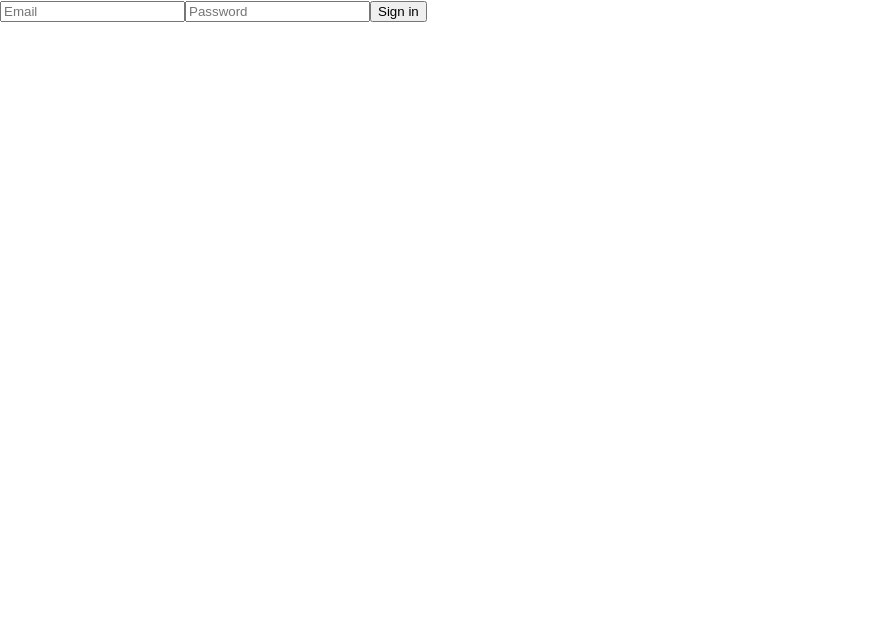
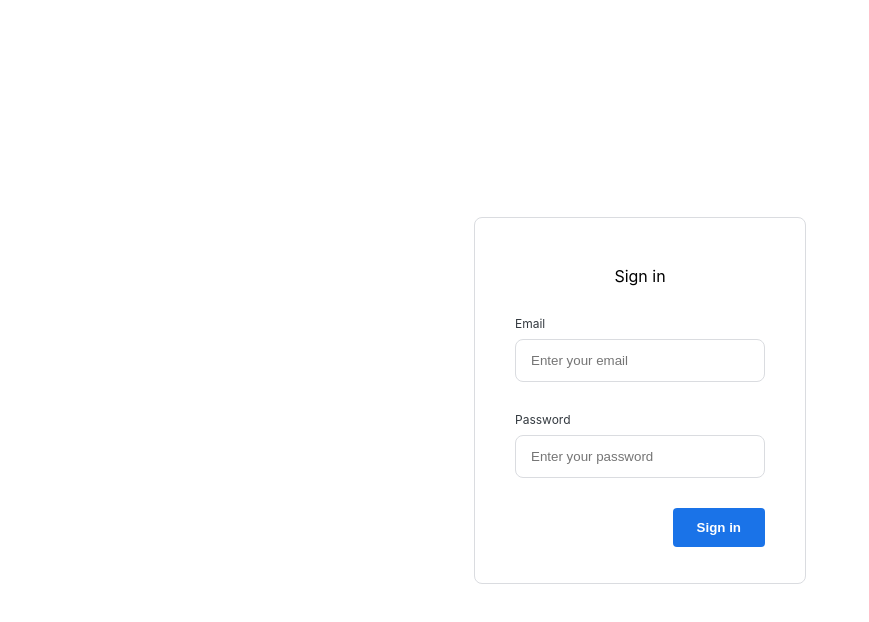
Before and after one commit to imnhsang/intro-reactjs, a React (Create React App) app in the folder login-register_page/: page /login in a window 1280 px wide. Shown: the top 622 px of the page, without its empty margins (0-869 px from the left). Built offline with nearby package versions, Linux system fonts and the light colour scheme; the HTML template or start-up script is replaced by a standard one.

Commit message:
add router auth done

```diff
--- a/login-register_page/src/App.js
+++ b/login-register_page/src/App.js
@@ -1,7 +1,7 @@
 import React from 'react'
 import { BrowserRouter as Router, Switch, Route } from 'react-router-dom'
 import Home from './components/00.Home'
-import Login from './components/auth/Login'
+import Login from './components/common/presentational/Template.Login'
 import PrivateRoute from './PrivateRoute'
 import Register from './components/auth/Register'
 
--- a/login-register_page/src/components/00.Home/index.js
+++ b/login-register_page/src/components/00.Home/index.js
@@ -2,7 +2,37 @@ import React from 'react'
 import styled from 'styled-components'
 import { useHistory } from 'react-router-dom'
 import { clearStorage } from '../../utils/utils'
-const SignoutButton = styled.button``
+
+const Wrapper = styled.div`
+	height: 100vh;
+	display: flex;
+  justify-content: center;
+  align-items:center;
+`
+const SignoutButton = styled.button`
+	outline: none;
+	cursor: pointer;
+	font-weight: 700;
+	background: #1a73e8;
+	border: none;
+	padding: 12px 24px;
+	color: #fff;
+	border-radius: 4px;
+	transition: transform 0.2s linear;
+	&:hover {
+		box-shadow: 4px 4px 0px #fff;
+		transform: translate(-4px, -4px);
+	}
+`
+const Title = styled.span`
+	width: 100%;
+	text-align: center;
+	margin-bottom: 30px;
+`
+const ActionWrapper = styled.div`
+	display: flex;
+	flex-direction: column;
+`
 
 const Home = () => {
 	const history = useHistory()
@@ -13,10 +43,12 @@ const Home = () => {
 	}
 
 	return (
-		<>
-			<div>Home page</div>
-			<SignoutButton onClick={handleSignout}>Sign out</SignoutButton>
-		</>
+		<Wrapper>
+			<ActionWrapper>
+				<Title>Home</Title>
+				<SignoutButton onClick={handleSignout}>Sign out</SignoutButton>
+			</ActionWrapper>
+		</Wrapper>
 	)
 }
 
--- a/login-register_page/src/components/auth/Login/index.js
+++ b/login-register_page/src/components/auth/Login/index.js
@@ -1,9 +1,23 @@
 import React from 'react'
 import LoginForm from './presentational/Form.Login'
+import styled from 'styled-components'
+
+const Wrapper = styled.div`
+  display:flex;
+  align-items:center;
+  width:100%;
+  height:100%;
+  justify-content:center;
+`
 
 const Login = ({ location }) => {
 	const referer = location.state || '/'
-	return <LoginForm referer={referer}></LoginForm>
+
+	return (
+		<Wrapper>
+			<LoginForm referer={referer}></LoginForm>
+		</Wrapper>
+	)
 }
 
 export default Login
--- a/login-register_page/src/components/auth/Login/presentational/Form.Login.js
+++ b/login-register_page/src/components/auth/Login/presentational/Form.Login.js
@@ -7,26 +7,67 @@ import PasswordInput from './Input.Password'
 import { isAuthenticated } from '../../../../utils/utils'
 import { setAccountToStorage } from '../../../../utils/utils'
 
-const ButtonSignin = styled.button``
+const Wrapper = styled.div`
+	width: 250px;
+	padding: 48px 40px 36px;
+	border-radius: 8px;
+	border: 1px solid #dadce0;
+	display: flex;
+	flex-direction: column;
+	align-items: flex-end;
+`
+const ButtonSignin = styled.button`
+	outline: none;
+	cursor: pointer;
+	font-weight: 700;
+	background: #1a73e8;
+	border: none;
+	padding: 12px 24px;
+	color: #fff;
+  border-radius: 4px;
+  transition: transform 0.2s linear;
+	&:hover {
+		box-shadow: 4px 4px 0px #fff;
+		transform: translate(-4px, -4px);
+	}
+`
+const Title = styled.span`
+	width: 100%;
+	text-align: center;
+	margin-bottom: 30px;
+`
 
 const LoginModal = ({ referer }) => {
 	const [email, setEmail] = useState('')
 	const [password, setPassword] = useState('')
+	const [error, setError] = useState('')
 
 	const history = useHistory()
 
 	const handleChangeEmail = (e) => {
+		setError('')
 		setEmail(e.target.value)
 	}
 
 	const handleChangePassword = (e) => {
+		setError('')
 		setPassword(e.target.value)
 	}
 
 	const handleLogin = () => {
-		if (email === 'user@mail.com' && password === '123456') {
+		if (email === '' || password === '') {
+			setError('Requied field')
+		} else if (email === 'user@mail.com' && password === '123456') {
 			setAccountToStorage(email)
 			history.replace(referer)
+		} else {
+			setError('Username or password is incorrect')
+		}
+	}
+
+	const handlePressEnter = (e) => {
+		if (e.key === 'Enter') {
+			handleLogin()
 		}
 	}
 
@@ -35,11 +76,24 @@ const LoginModal = ({ referer }) => {
 	}
 
 	return (
-		<>
-			<EmailInput email={email} onChange={handleChangeEmail} />
-			<PasswordInput password={password} onChange={handleChangePassword} />
+		<Wrapper>
+			<Title>Sign in</Title>
+			<EmailInput
+				label='Email'
+				error={error}
+				email={email}
+				onChange={handleChangeEmail}
+				onKeyPress={handlePressEnter}
+			/>
+			<PasswordInput
+				label='Password'
+				error={error}
+				password={password}
+				onChange={handleChangePassword}
+				onKeyPress={handlePressEnter}
+			/>
 			<ButtonSignin onClick={handleLogin}>Sign in</ButtonSignin>
-		</>
+		</Wrapper>
 	)
 }
 
--- a/login-register_page/src/components/auth/Login/presentational/Input.Email.js
+++ b/login-register_page/src/components/auth/Login/presentational/Input.Email.js
@@ -1,10 +1,44 @@
 import React from 'react'
 import styled from 'styled-components'
 
-const Input = styled.input``
+const Wrapper = styled.div`
+	display: flex;
+	margin-bottom: 30px;
+	width: 100%;
+`
+const Input = styled.input`
+	border-radius: 8px;
+	padding: 13px 15px;
+	border: 1px solid #dadce0;
+	outline: none;
+	color: #212529;
+`
+const Text = styled.span`
+	font-size: 12px;
+	margin-bottom: 8px;
+	color: ${(props) => (props.error ? '#d93025' : '#343a40')};
+`
+const Col = styled.div`
+	display: flex;
+	flex-direction: column;
+	justify-content: center;
+	width: 100%;
+`
 
-const EmailInput = ({ onChange }) => {
-	return <Input type='text' placeholder='Email' onChange={onChange}></Input>
+const EmailInput = ({ onChange, onKeyPress, label, error }) => {
+	return (
+		<Wrapper>
+			<Col>
+				{error ? <Text error={error}>{error}</Text> : <Text>{label}</Text>}
+				<Input
+					type='text'
+					placeholder='Enter your email'
+					onChange={onChange}
+					onKeyPress={onKeyPress}
+				></Input>
+			</Col>
+		</Wrapper>
+	)
 }
 
 export default EmailInput
--- a/login-register_page/src/components/auth/Login/presentational/Input.Password.js
+++ b/login-register_page/src/components/auth/Login/presentational/Input.Password.js
@@ -1,11 +1,43 @@
 import React from 'react'
 import styled from 'styled-components'
 
-const Input = styled.input``
+const Wrapper = styled.div`
+	display: flex;
+	margin-bottom: 30px;
+	width: 100%;
+`
+const Input = styled.input`
+	border-radius: 8px;
+	padding: 13px 15px;
+	border: 1px solid #dadce0;
+	outline: none;
+	color: #212529;
+`
+const Text = styled.span`
+	font-size: 12px;
+	margin-bottom: 8px;
+	color: ${(props) => (props.error ? '#d93025' : '#343a40')};
+`
+const Col = styled.div`
+	display: flex;
+	flex-direction: column;
+	justify-content: center;
+	width: 100%;
+`
 
-const PasswordInput = ({ onChange }) => {
+const PasswordInput = ({ onChange, onKeyPress, label, error }) => {
 	return (
-		<Input type='password' placeholder='Password' onChange={onChange}></Input>
+		<Wrapper>
+			<Col>
+				{error ? <Text error={error}>{error}</Text> : <Text>{label}</Text>}
+				<Input
+					type='password'
+					placeholder='Enter your password'
+					onChange={onChange}
+					onKeyPress={onKeyPress}
+				></Input>
+			</Col>
+		</Wrapper>
 	)
 }
 
--- /dev/null
+++ b/login-register_page/src/components/common/presentational/Template.Login.js
@@ -0,0 +1,17 @@
+import React from 'react'
+import styled from 'styled-components'
+import LoginForm from '../../auth/Login'
+
+const Wrapper = styled.div`
+	height: 100vh;
+`
+
+const LoginTemplate = ({ location }) => {
+	return (
+		<Wrapper>
+			<LoginForm location={location} />
+		</Wrapper>
+	)
+}
+
+export default LoginTemplate
```
